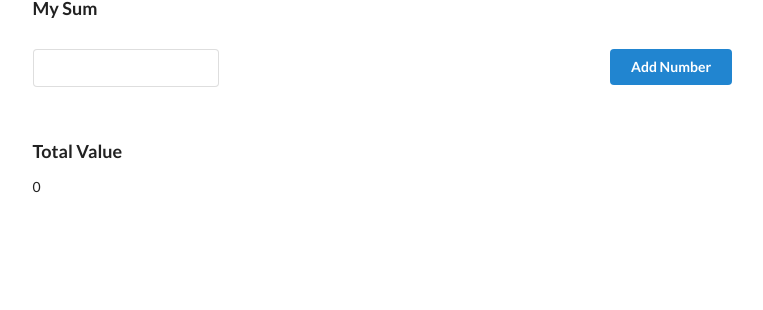
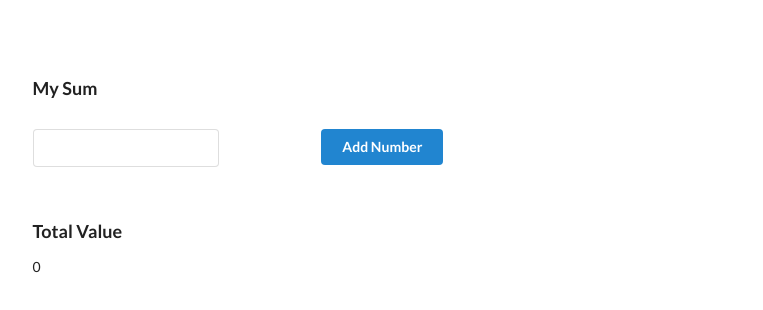
Before and after one commit to acandael/number-list, a React (Create React App) app: page / in a window 1280 px wide. Shown: the top 310 px of the page, without its empty margins (44-807 px from the left). Built offline with nearby package versions, Linux system fonts and the light colour scheme.

Commit message:
implement layout

```diff
--- a/src/components/AddNumber.tsx
+++ b/src/components/AddNumber.tsx
@@ -26,7 +26,7 @@ const AddNumber = (props: AppProps): JSX.Element => {
       <div className="ui column">
         <div className="ui input">
           <input
-            className="ui grid two columns"
+            className="ui two columns"
             type="text"
             value={value}
             onChange={(e) => {
@@ -43,6 +43,8 @@ const AddNumber = (props: AppProps): JSX.Element => {
           Add Number
         </button>
       </div>
+      <div className="ui column"></div>
+      <div className="ui column"></div>
     </>
   );
 };
--- /dev/null
+++ b/src/components/App.css
@@ -0,0 +1,3 @@
+.container {
+  margin-top: 80px;
+}
--- a/src/components/App.tsx
+++ b/src/components/App.tsx
@@ -2,6 +2,8 @@ import React, { useState } from 'react';
 import AddNumber from './AddNumber';
 import NumberList from './NumberList';
 import TotalValue from './TotalValue';
+
+import './App.css';
 
 const App = (): JSX.Element => {
   const [valuesList, setValuesList] = useState<number[]>([]);
@@ -32,7 +34,7 @@ const App = (): JSX.Element => {
             <div className="ui medium header">My Sum</div>
           </div>
         </div>
-        <div className="row">
+        <div className="four column row">
           {
             <AddNumber
               valuesList={valuesList}
@@ -40,7 +42,7 @@ const App = (): JSX.Element => {
             />
           }
         </div>
-        <div className="row">
+        <div className="four column row">
           {
             <NumberList
               valuesList={valuesList}
--- a/src/components/NumberList.tsx
+++ b/src/components/NumberList.tsx
@@ -49,6 +49,8 @@ const NumberList = (props: AppProps): JSX.Element => {
         })}
       </div>
       <div className="ui column">{renderDeleteButton()}</div>
+      <div className="ui column"></div>
+      <div className="ui column"></div>
     </>
   );
 };
```
